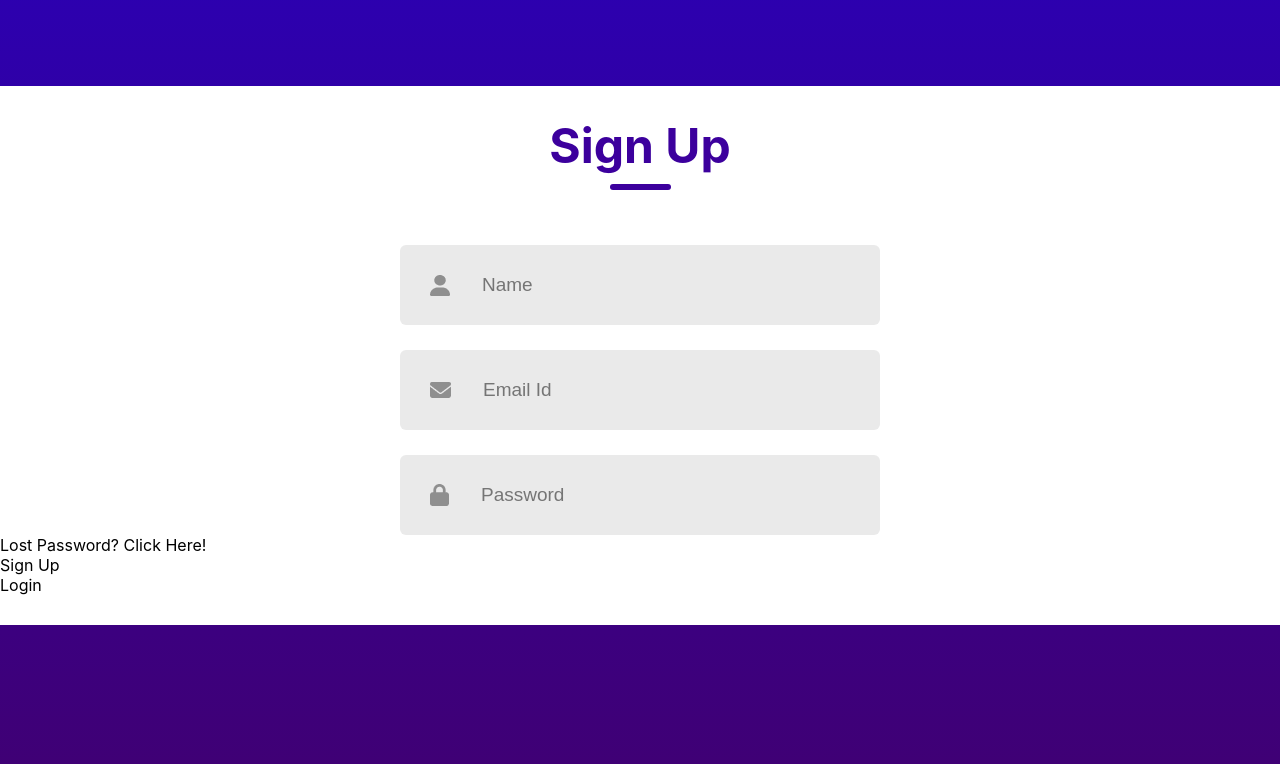
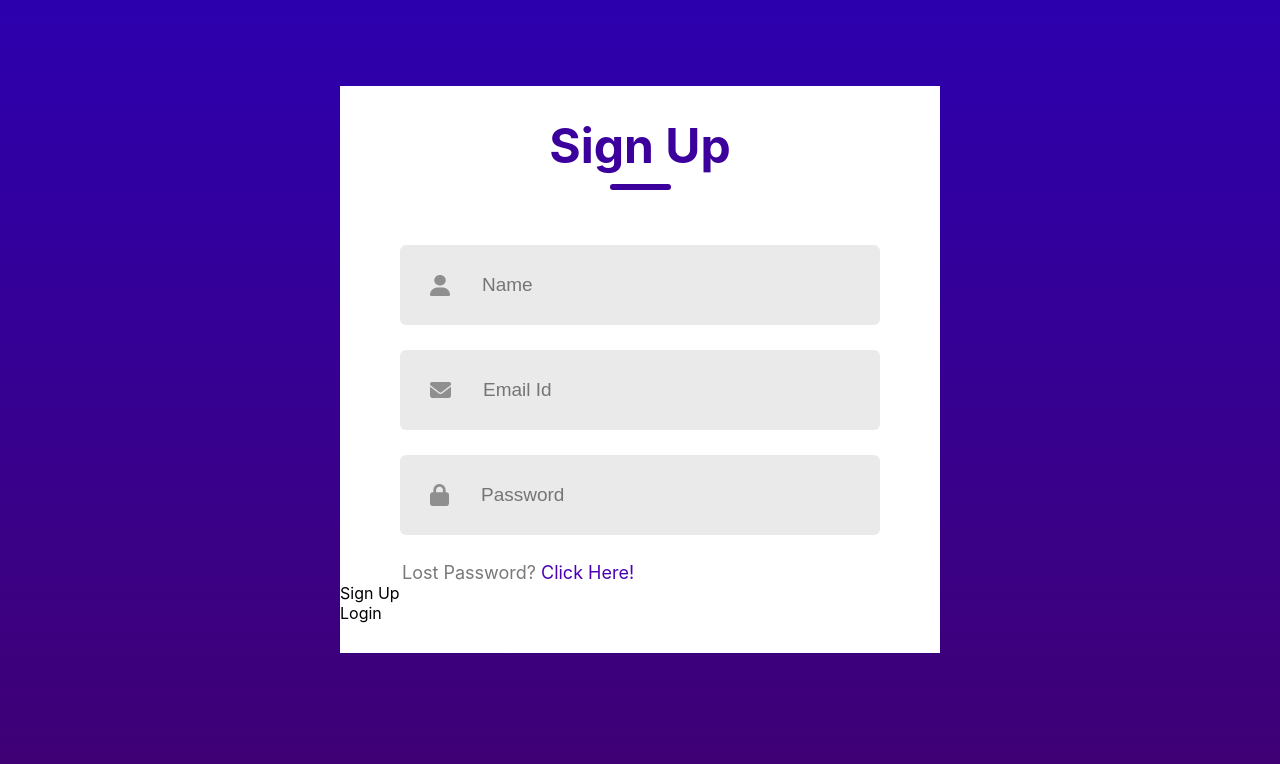
Before and after one commit to jackiejr18/react-login-signup, a React (Create React App) app: page / in a window 1280 px wide. Shown: the part 114-878 px from the top of the page. Built offline with nearby package versions, Linux system fonts and the light colour scheme.

Commit message:
css for forgot password

```diff
--- a/src/Components/LoginSignup/LoginSignup.css
+++ b/src/Components/LoginSignup/LoginSignup.css
@@ -3,6 +3,7 @@
   flex-direction: column;
   margin: auto;
   margin-top: 200px;
+  width: 600px;
   background: #fff;
   padding-bottom: 30px;
 }
@@ -59,3 +60,15 @@
   color: #797979;
   font-size: 19px;
 }
+
+.forgot-password {
+  padding-left: 62px;
+  margin-top: 27px;
+  color: #797979;
+  font-size: 18px;
+}
+
+.forgot-password span {
+  color: #4c00b4;
+  cursor: pointer;
+}
```
